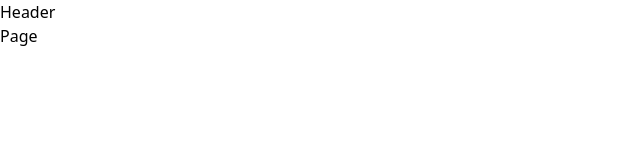
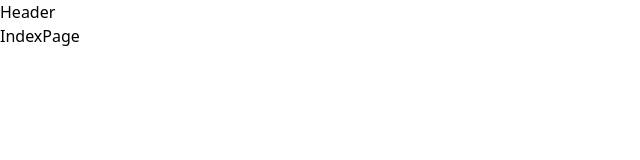
Before and after one commit to hakoom911/multi-v-ecommerce-shop, a Next.js app in the folder apps/user-ui/: page / in a window 1280 px wide. Shown: the top 160 px of the page, without its empty margins (0-640 px from the left). Built offline with nearby package versions, Linux system fonts and the light colour scheme.

Commit message:
refactor: update root layout meta data title and description and update main page component name to IndexPage.

```diff
--- a/apps/user-ui/src/app/layout.tsx
+++ b/apps/user-ui/src/app/layout.tsx
@@ -2,8 +2,8 @@ import Header from '../shared/widgets/header';
 import './global.css';
 
 export const metadata = {
-  title: 'Welcome to user-ui',
-  description: 'Generated by create-nx-workspace',
+  title: 'Welcome to Hshop',
+  description: 'Your best store',
 }
 
 export default function RootLayout({
--- a/apps/user-ui/src/app/page.tsx
+++ b/apps/user-ui/src/app/page.tsx
@@ -2,10 +2,10 @@ import React from 'react'
 
 type Props = {}
 
-function Page({}: Props) {
+function IndexPage({}: Props) {
   return (
-    <div>Page</div>
+    <div>IndexPage</div>
   )
 }
 
-export default Page
+export default IndexPage
```
